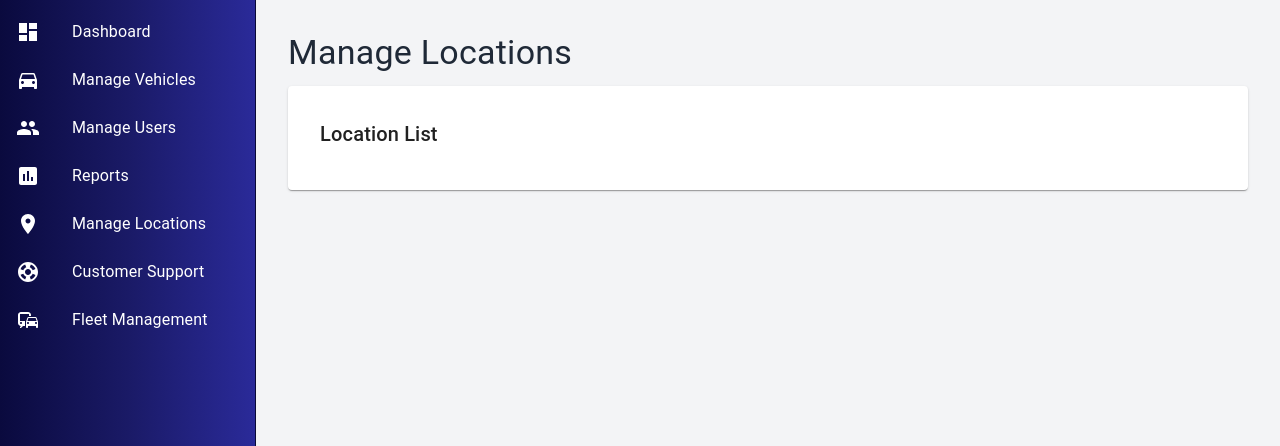
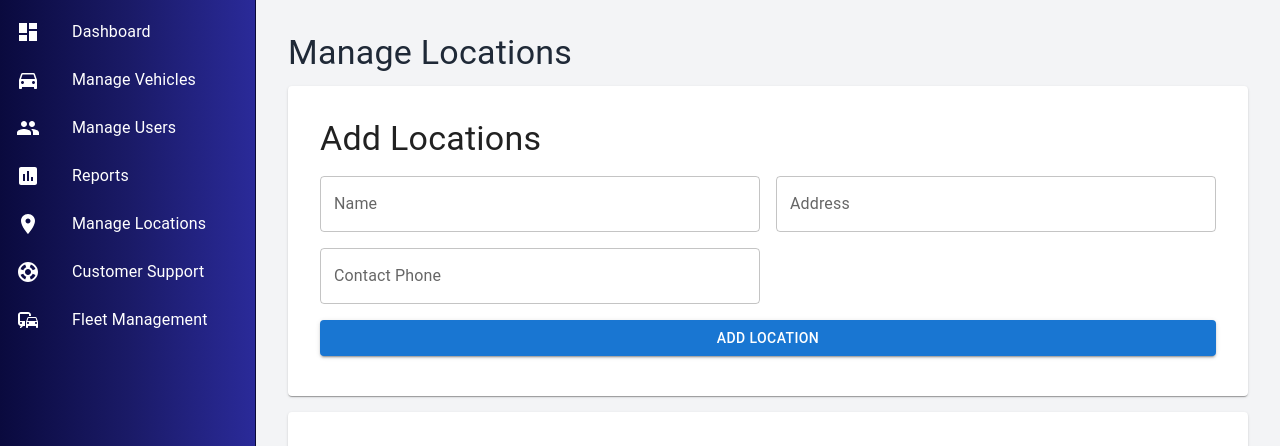
Before and after one commit to Vicky-peace/vehicle-client--repo, a React (Vite) app: page /admin/manage-locations in a window 1280 px wide. Shown: the top 446 px of the page. Built offline with nearby package versions, Linux system fonts and the light colour scheme; no server answers.

Commit message:
update working correctly

```diff
--- a/src/pages/Dashboard/Admin/ManageLocations.tsx
+++ b/src/pages/Dashboard/Admin/ManageLocations.tsx
@@ -1,16 +1,184 @@
-import React from 'react';
-import { Card, CardContent, Typography } from '@mui/material';
+import React, {useState} from 'react';
+import { Typography, Card, CardContent, TextField, Button, Dialog, DialogActions, DialogContent, DialogTitle } from '@mui/material';
+import { locationApi } from '../../../sevices/rtk-api/locationApi';
+import { Location } from '../../../types/types';
+import { toast } from 'react-toastify';
+
+interface FormDataState {
+  name: string;
+  address: string;
+  contact_phone: string,
+}
 
 const ManageLocations: React.FC = () => {
+  const { data: locations = [], refetch } = locationApi.useGetLocationsQuery();
+  const [addLocation] = locationApi.useAddLocationMutation();
+  const [deleteLocation] = locationApi.useDeleteLocationMutation();
+  const [updateLocation] = locationApi.useUpdateLocationMutation();
+
+  const [formData, setFormData] = useState<FormDataState>({
+    name: '',
+    address: '',
+    contact_phone: '',
+  });
+  const [editingLocation, setEditingLocation] = useState<Location | null>(null);
+  const [isModalOpen, setIsModalOpen] = useState(false);
+
+  const handleDeleteLocation = async (location_id: number) => {
+    try {
+      await deleteLocation(location_id).unwrap();
+      refetch();
+      toast.success('Location deleted successfully');
+    } catch (error: any) {
+      console.error("Failed to delete location:", error);
+      toast.error('Failed to delete location');
+
+    }
+  }
+
+  const handleChange = (e: React.ChangeEvent<HTMLInputElement | HTMLTextAreaElement>) => {
+    const { name, value } = e.target;
+    setFormData({ ...formData, [name]: value });
+  }
+
+  const handleSubmit = async (e: React.FormEvent<HTMLFormElement>) => {
+    e.preventDefault();
+
+   try {
+    if(editingLocation){
+       await updateLocation({
+        id: editingLocation.location_id,
+        updatedLocation: formData,
+       }).unwrap();
+      toast.success('Location updated successfully');
+    } else{
+      await addLocation(formData).unwrap();
+      toast.success('Location added successfully');
+    }
+    setFormData({ name: '', address: '', contact_phone: '' });
+      setEditingLocation(null);
+      refetch();
+   } catch (error: any) {
+    console.error("Failed to add/update location:", error);
+    toast.error('Failed to add/update location');
+  } finally {
+    setIsModalOpen(false);
+  }
+};
+
+const handleEditLocation = (location: Location) => {
+  setFormData({
+    name: location.name,
+    address: location.address,
+    contact_phone: location.contact_phone,
+  });
+  setEditingLocation(location);
+  setIsModalOpen(true);
+}
+
+const handleCloseModal = () => {
+  setFormData({ name: '', address: '', contact_phone: '' });
+  setEditingLocation(null);
+  setIsModalOpen(false);
+}
+
   return (
     <div className="p-4">
       <Typography variant="h4" gutterBottom>Manage Locations</Typography>
+      <Card className='mb-4'>
+          <CardContent>
+          <Typography variant="h4" gutterBottom>Add Locations</Typography>
+          <form className="mt-4 grid grid-cols-1 sm:grid-cols-2 gap-4" onSubmit={handleSubmit}>
+            <TextField
+              label="Name"
+              variant="outlined"
+              fullWidth
+              name="name"
+              value={formData.name}
+              onChange={handleChange}
+            />
+            <TextField
+              label="Address"
+              variant="outlined"
+              fullWidth
+              name="address"
+              value={formData.address}
+              onChange={handleChange}
+            />
+            <TextField
+              label="Contact Phone"
+              variant="outlined"
+              fullWidth
+              name="contact_phone"
+              value={formData.contact_phone}
+              onChange={handleChange}
+            />
+            <Button type="submit" variant="contained" color="primary" className="sm:col-span-2">Add Location</Button>
+          </form>
+          </CardContent>
+      </Card>
+
       <Card>
         <CardContent>
           <Typography variant="h6">Location List</Typography>
-          {/* List and manage locations */}
+          <div className="grid grid-cols-1 gap-4 md:grid-cols-2 lg:grid-cols-3">
+            {locations.map((location: Location) => (
+              <Card key={location.location_id} className="flex flex-col">
+                <CardContent>
+                  <Typography variant="h6" className='text-blue-800'>{location.name}</Typography>
+                  <Typography variant="body2" className='text-gray-700'>{location.address}</Typography>
+                  <Typography variant="body2" className='text-gray-700'>{location.contact_phone}</Typography>
+                  <div className="flex justify-between mt-4">
+                    <Button variant='contained' color='primary'onClick={() => handleEditLocation(location)}>Edit</Button>
+                    <Button variant='contained' color='secondary' onClick={() => handleDeleteLocation(location.location_id)}>Delete</Button>
+                  </div>
+                </CardContent>
+              </Card>
+            ))}
+          </div>
         </CardContent>
       </Card>
+
+      <Dialog open={isModalOpen} onClose={handleCloseModal}>
+        <DialogTitle>{editingLocation ? 'Update Location' : 'Add Location'}</DialogTitle>
+        <form onSubmit={handleSubmit}>
+          <DialogContent>
+            <TextField
+              label="Name"
+              variant="outlined"
+              fullWidth
+              name="name"
+              value={formData.name}
+              onChange={handleChange}
+              margin="normal"
+            />
+            <TextField
+              label="Address"
+              variant="outlined"
+              fullWidth
+              name="address"
+              value={formData.address}
+              onChange={handleChange}
+              margin="normal"
+            />
+            <TextField
+              label="Contact Phone"
+              variant="outlined"
+              fullWidth
+              name="contact_phone"
+              value={formData.contact_phone}
+              onChange={handleChange}
+              margin="normal"
+            />
+          </DialogContent>
+          <DialogActions>
+            <Button onClick={handleCloseModal} color="primary">Cancel</Button>
+            <Button type="submit" variant="contained" color="primary">
+              {editingLocation ? 'Update Location' : 'Add Location'}
+            </Button>
+          </DialogActions>
+        </form>
+      </Dialog>
     </div>
   );
 }
--- a/src/pages/Dashboard/Admin/ManageUsers.tsx
+++ b/src/pages/Dashboard/Admin/ManageUsers.tsx
@@ -10,6 +10,7 @@ import {toast} from 'react-toastify';
 const ManageUsers: React.FC = () => {
   const {data: users = [], refetch} = usersApi.useGetUsersQuery();
   const [deleteUser] = usersApi.useDeleteUserMutation();
+
 
 
 const handleDeleteUser = async (user_id: number) => {
@@ -32,11 +33,11 @@ const handleDeleteUser = async (user_id: number) => {
             {users.map((user: Users) => (
               <Card key={user.user_id} className="flex flex-col">
                 <CardContent>
-                  <Typography variant="h6">{user.full_name}</Typography>
-                  <Typography variant="body2">{user.email}</Typography>
-                  <Typography variant="body2">{user.contact_phone}</Typography>
-                  <Typography variant="body2">{user.address}</Typography>
-                  <Typography variant="body2">{user.role}</Typography>
+                <Typography variant="h6" className="text-blue-800">{user.full_name}</Typography>
+                  <Typography variant="body2" className="text-gray-700">{user.email}</Typography>
+                  <Typography variant="body2" className="text-gray-700">{user.contact_phone}</Typography>
+                  <Typography variant="body2" className="text-gray-700">{user.address}</Typography>
+                  <Typography variant="body2" className="text-gray-700">{user.role}</Typography>
                   <div className="flex justify-between mt-4">
                     <Button variant='contained' color='primary' onClick={() => handleDeleteUser(user.user_id)}>Delete</Button>
                   </div>
--- a/src/sevices/rtk-api/auth.ts
+++ b/src/sevices/rtk-api/auth.ts
@@ -22,9 +22,3 @@ export const api = createApi({
         })
     })
 })
-
-
-// export const { useLoginMutation, useRegisterMutation }: {
-//     useLoginMutation: any;
-//     useRegisterMutation: any;
-// } = api;
--- a/src/sevices/rtk-api/locationApi.ts
+++ b/src/sevices/rtk-api/locationApi.ts
@@ -22,6 +22,14 @@ export const locationApi = createApi({
         }),
         invalidatesTags: [{type: 'Location', id: "LIST"}],
       }),
+      updateLocation: builder.mutation<Location,{id: number, updatedLocation: Partial<Location>}>({
+        query: ({id,updatedLocation}) => ({
+          url: `/locations/${id}`,
+          method: 'PUT',
+          body: updatedLocation,
+        }),
+        invalidatesTags: [{type: 'Location', id: "LIST"}],
+      }),
       deleteLocation: builder.mutation<void, number>({
         query: (id) => ({
           url: `/locations/${id}`,
```
